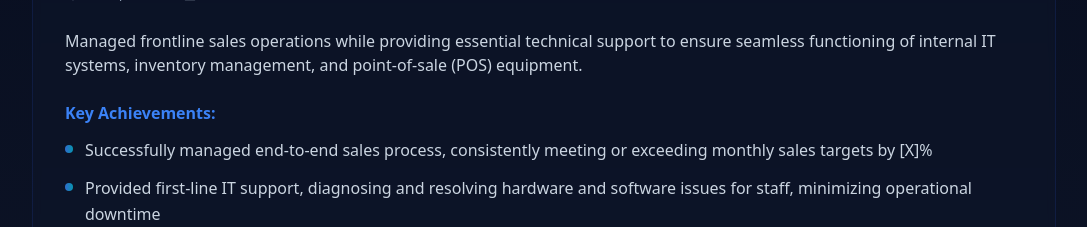
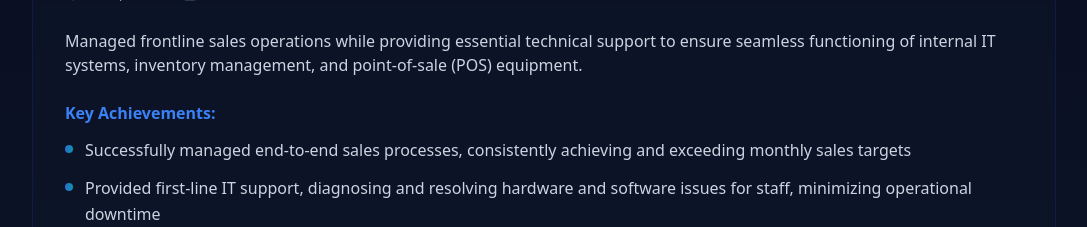
Before and after one commit to shawnrodrigues/Portfolio, a React (Vite) app: page / in a window 1280 px wide. Shown: the part 1780-2007 px from the top of the page, without its empty margins (96-1183 px from the left). Built offline with nearby package versions, Linux system fonts and the light colour scheme.

Commit message:
Remove unused variable and update experience description
Deleted an unused 'colors' variable from the YouTube activity renderer in ExtracurricularActivities.tsx. Updated the wording of a sales achievement in portfolioData.ts for clarity and accuracy.

```diff
--- a/src/components/ExtracurricularActivities.tsx
+++ b/src/components/ExtracurricularActivities.tsx
@@ -272,7 +272,6 @@ export default function ExtracurricularActivities({ activities }: Extracurricula
 
   const renderYouTubeActivity = (activity: ExtracurricularActivity) => {
     const channel = activity.details as YouTubeChannel;
-    const colors = getActivityColor(activity.type);
 
     return (
       <div className="space-y-8">
--- a/src/data/portfolioData.ts
+++ b/src/data/portfolioData.ts
@@ -194,7 +194,7 @@ export const experience: Experience[] = [
     badges: ['Part-time'], // Custom badges
     description: 'Managed frontline sales operations while providing essential technical support to ensure seamless functioning of internal IT systems, inventory management, and point-of-sale (POS) equipment.',
     achievements: [
-      'Successfully managed end-to-end sales process, consistently meeting or exceeding monthly sales targets by [X]%',
+      'Successfully managed end-to-end sales processes, consistently achieving and exceeding monthly sales targets',
       'Provided first-line IT support, diagnosing and resolving hardware and software issues for staff, minimizing operational downtime',
       'Maintained and configured Point-of-Sale (POS) systems and inventory management software, ensuring accurate transaction processing',
       'Trained new employees on sales protocols, product knowledge, and basic IT troubleshooting procedures'
```
